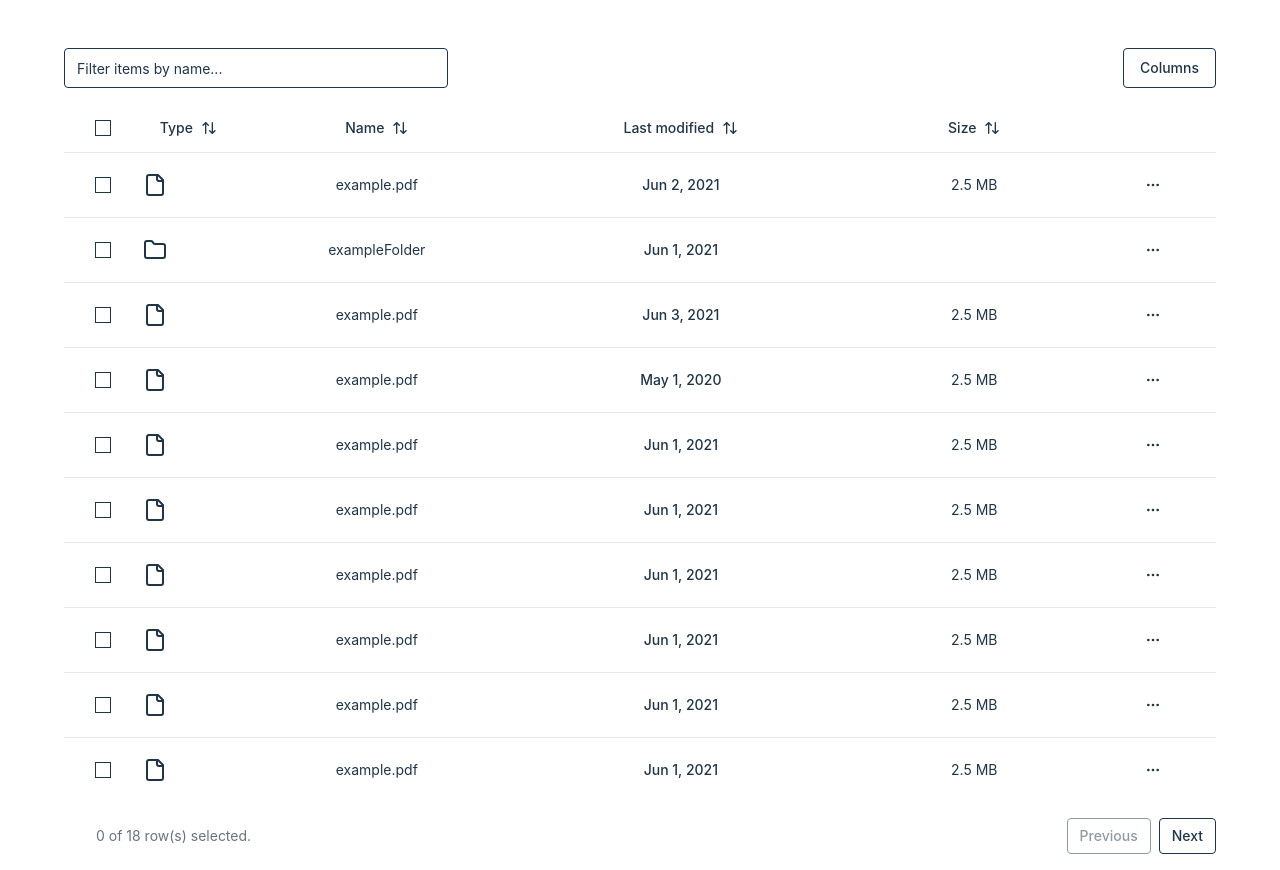
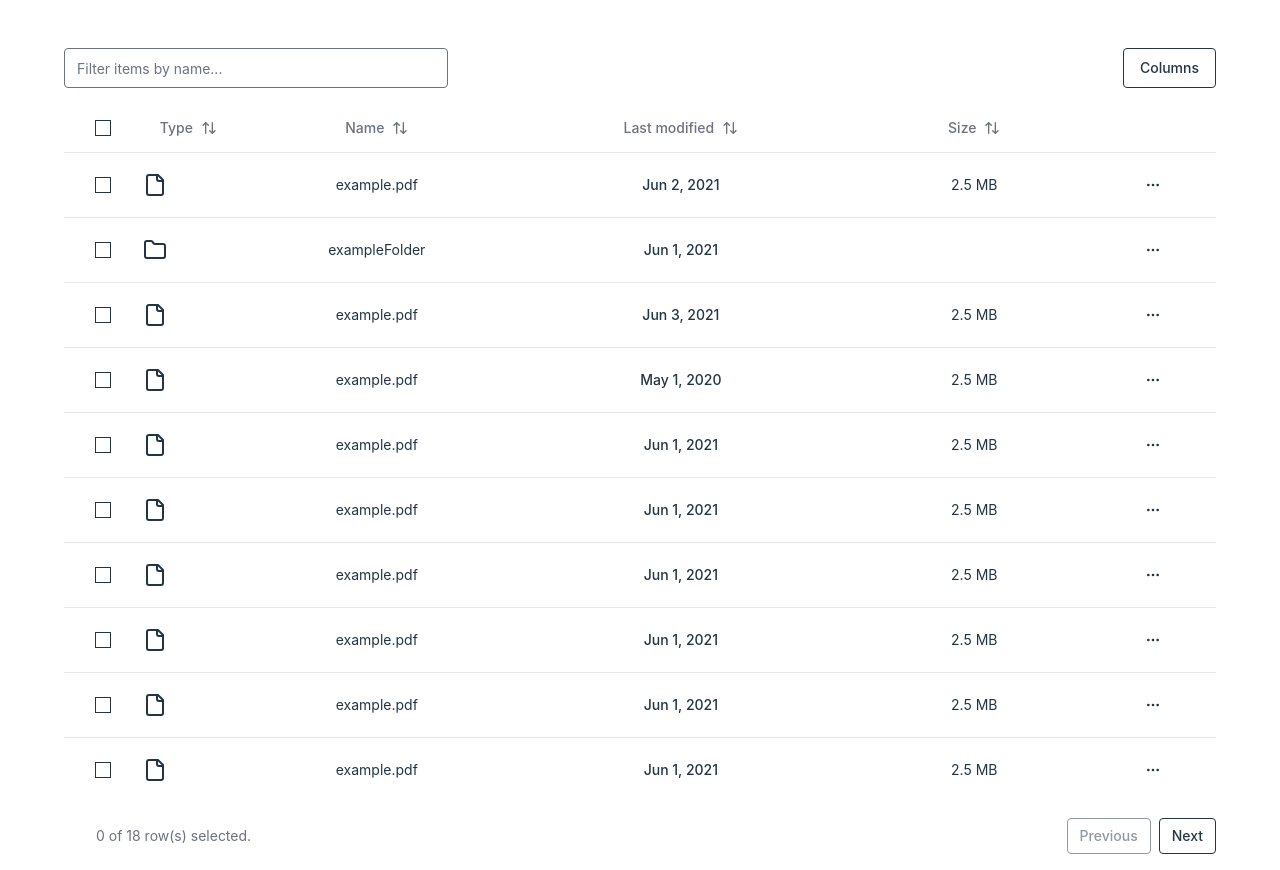
Before and after one commit to dan-antonelli/tiny-drive, a React (Vite) app: page / in a window 1280 px wide. Built offline with nearby package versions, Linux system fonts and the light colour scheme; the HTML template or start-up script is replaced by a standard one.

Commit message:
change some text colors

```diff
--- a/src/features/table/components/DataTable.tsx
+++ b/src/features/table/components/DataTable.tsx
@@ -71,7 +71,7 @@ export default function DataTable<TData, TValue>({
           onChange={(event: React.ChangeEvent<HTMLInputElement>) =>
             table.getColumn('name')?.setFilterValue(event.target.value)
           }
-          className='max-w-sm rounded'
+          className='max-w-sm rounded text-gray-500'
         />
         <DropdownMenu>
           <DropdownMenuTrigger asChild>
--- a/src/features/table/components/SortButton.tsx
+++ b/src/features/table/components/SortButton.tsx
@@ -12,7 +12,7 @@ interface SortButtonProps {
 const SortButton = ({ column, children }: SortButtonProps) => {
   return (
     <Button
-      className='text-center'
+      className='text-center text-gray-500'
       variant='secondary'
       onClick={() => column.toggleSorting(column.getIsSorted() === 'asc')}
     >
```
